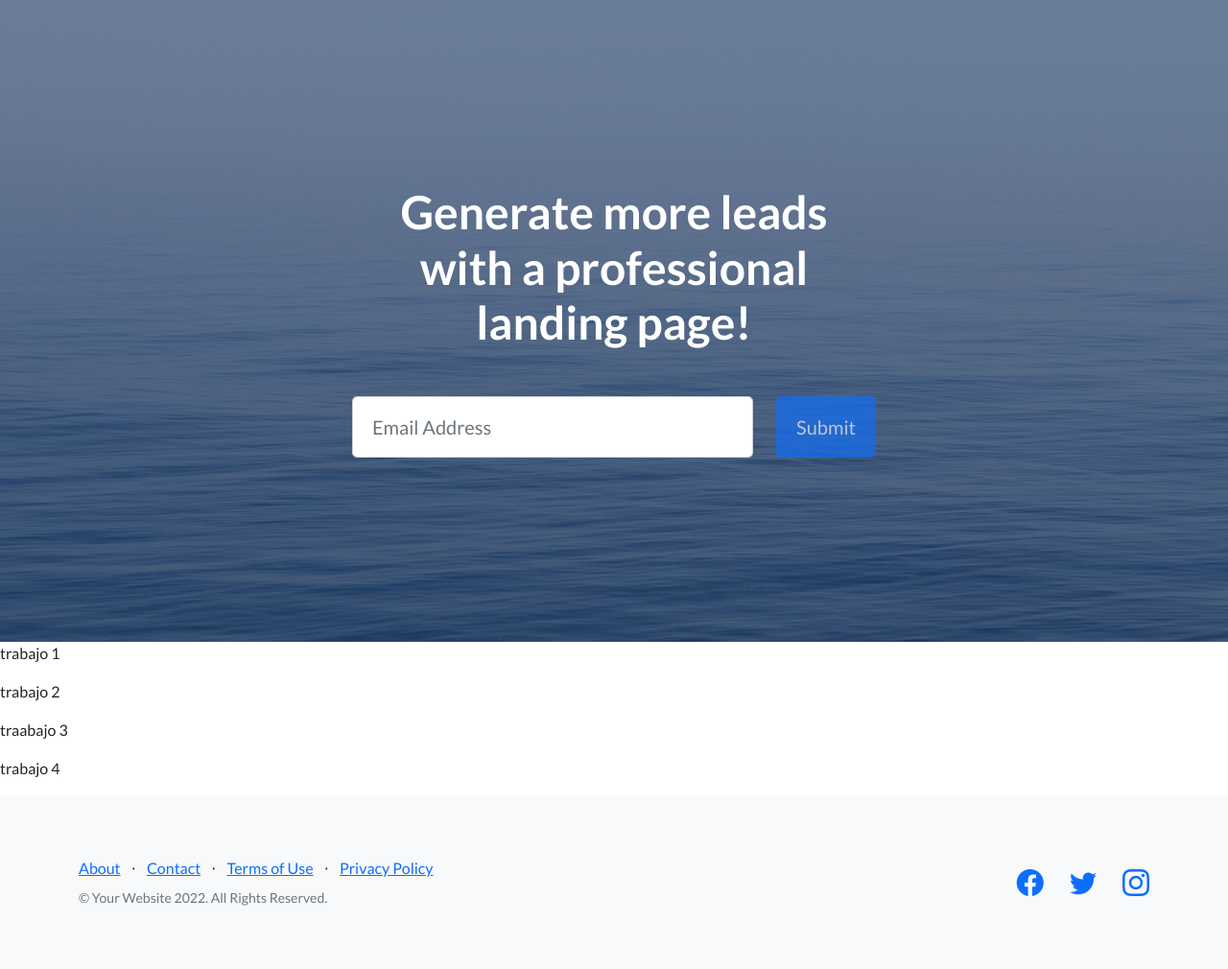
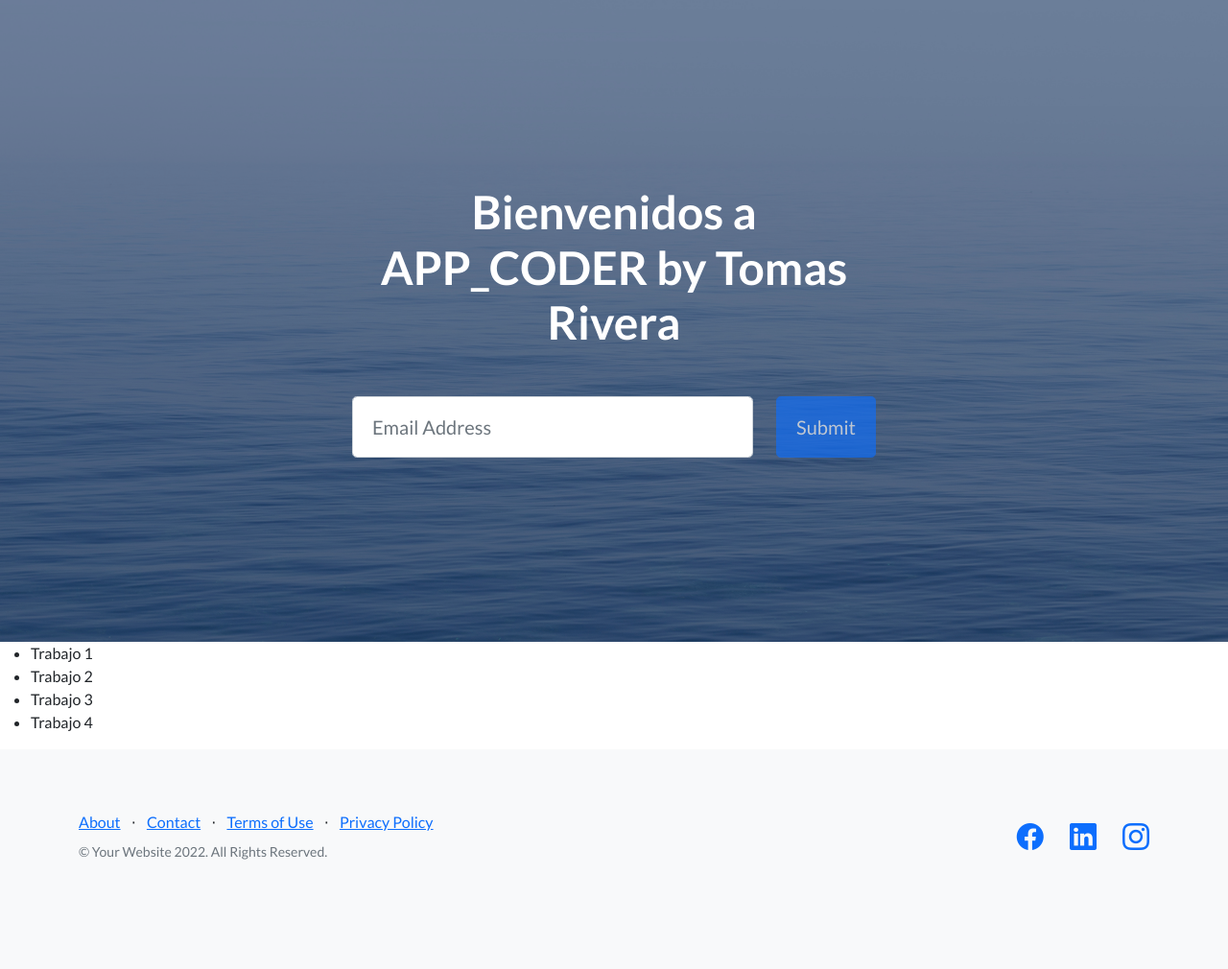
Before and after one commit to tomdrr/repositorio_Django, a Django app: page /app_coder/entregables in a window 1280 px wide. Shown: the part 66-1076 px from the top of the page at 96% size. After the commit the page ends 962 px from the top, so only its background shows below. Run offline with Django 4.2, Linux system fonts and the light colour scheme; some libraries are stand-ins or nearby versions.

Commit message:
sexta version 1

```diff
--- a/proyecto_coder/app_coder/template/entregables.html
+++ b/proyecto_coder/app_coder/template/entregables.html
@@ -3,10 +3,10 @@
 {% load static %}
 
 {% block contenido %}
-
-    <p>trabajo 1</p>
-    <p>trabajo 2</p>
-    <p>traabajo 3</p>
-    <p>trabajo 4</p>
-
+<ul>
+   <li>Trabajo 1</li>
+   <li>Trabajo 2</li>
+   <li>Trabajo 3</li>
+   <li>Trabajo 4</li>
+</ul>
 {% endblock %}
--- a/proyecto_coder/app_coder/template/padre.html
+++ b/proyecto_coder/app_coder/template/padre.html
@@ -34,7 +34,7 @@
                     <div class="col-xl-6">
                         <div class="text-center text-white">
                             <!-- Page heading-->
-                            <h1 class="mb-5">Generate more leads with a professional landing page!</h1>
+                            <h1 class="mb-5">Bienvenidos a APP_CODER by Tomas Rivera</h1>
                             <!-- Signup form-->
                             <!-- * * * * * * * * * * * * * * *-->
                             <!-- * * SB Forms Contact Form * *-->
@@ -104,7 +104,7 @@
                                 <a href="#!"><i class="bi-facebook fs-3"></i></a>
                             </li>
                             <li class="list-inline-item me-4">
-                                <a href="#!"><i class="bi-twitter fs-3"></i></a>
+                                <a href="https://www.linkedin.com/in/tomas-daniel-rivera-66aa861b8/" target="_blank"><i class="bi-linkedin fs-3"></i></a>
                             </li>
                             <li class="list-inline-item">
                                 <a href="#!"><i class="bi-instagram fs-3"></i></a>
--- a/proyecto_coder/app_coder/template/plantillas.html
+++ b/proyecto_coder/app_coder/template/plantillas.html
@@ -34,7 +34,7 @@
                     <div class="col-xl-6">
                         <div class="text-center text-white">
                             <!-- Page heading-->
-                            <h1 class="mb-5">Generate more leads with a professional landing page!</h1>
+                            <h1 class="mb-5">Bienvenidos a APP_CODER by Tomas Rivera</h1>
                             <!-- Signup form-->
                             <!-- * * * * * * * * * * * * * * *-->
                             <!-- * * SB Forms Contact Form * *-->
```
Also changed, not shown: proyecto_coder/db.sqlite3.
